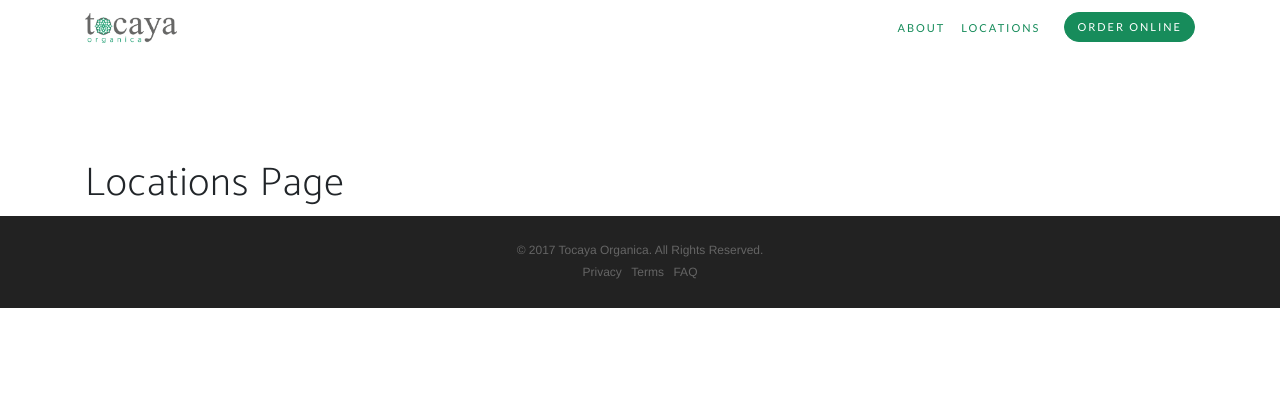
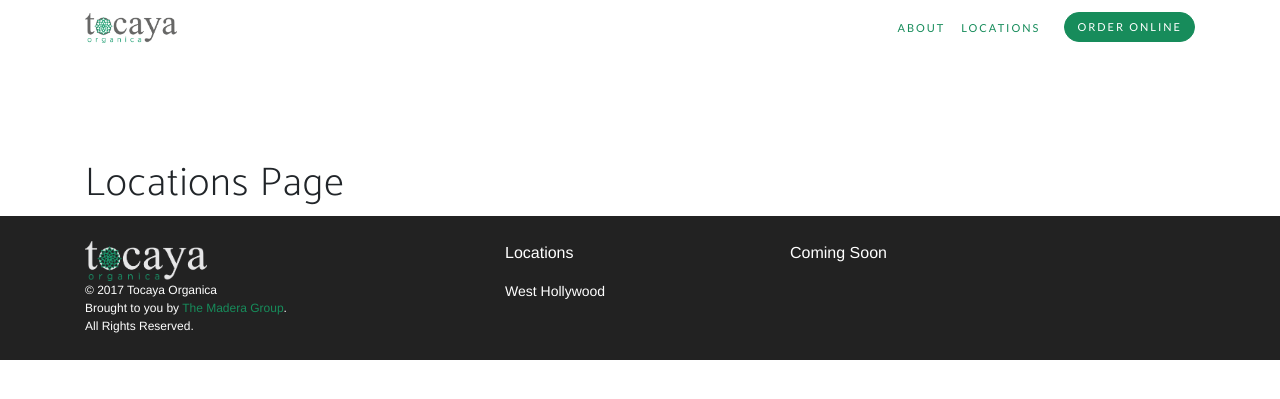
Before and after one commit to tocayaorganica/tocayaorganica.github.io, a Jekyll site: the page built from pages/locations.md, in a window 1280 px wide and 900 px high. Shown: the top 399 px of the window. Built offline with Jekyll 4.4.1, drawn with Linux system fonts in a browser that asks for light colours; some web fonts are replaced.

Commit message:
footer and locations defaults

```diff
--- a/_config.yml
+++ b/_config.yml
@@ -17,6 +17,20 @@ description: Write an awesome description for your new site here. You can edit t
   line in _config.yml. It will appear in your document head meta (for Google search
   results) and in your feed.xml site description.
 url:
+- scope:
+    path: ''
+    type: locations
+  values:
+    is-open: false
+    address:
+      street:
+      city:
+      zip:
+    phone-number:
+    hours: []
+    special-hours: []
+    postmates-link:
+    uber-eats-link:
 baseurl:
 markdown: kramdown
 plugins:
--- a/_includes/default/footer.html
+++ b/_includes/default/footer.html
@@ -1,16 +1,58 @@
 <footer>
 	<div class="container">
-		<p>&copy; 2017 {{ site.title }}. All Rights Reserved.</p>
-		<ul class="list-inline">
-			<li class="list-inline-item">
-				<a href="#">Privacy</a>
-			</li>
-			<li class="list-inline-item">
-				<a href="#">Terms</a>
-			</li>
-			<li class="list-inline-item">
-				<a href="#">FAQ</a>
-			</li>
-		</ul>
+		<div class="row">
+
+			<div class="col-4">
+				<!--logo-->
+				<img class="footer__logo" src="{{ site.footer-logo }}">
+
+				<!--trademark-->
+				<p>
+					&copy; {{ 'now' | date: "%Y" }} Tocaya Organica
+					<br/>
+					Brought to you by <a href="http://www.themaderagroup.com/" target="_blank">The Madera Group</a>.
+					<br/>
+					All Rights Reserved.
+				</p>
+			</div>
+
+			<!--open locations-->
+			<div class="col-3">
+				<ul>
+					<li class="footer__list__title">
+						<a href="/locations/">Locations</a>
+					</li>
+
+					{% for location in site.locations %}
+						{% if location.is-open == true %}
+
+							<li class="footer__list__item">{{ location.title }}</li>
+						{% endif %}
+					{% endfor %}
+				</ul>
+			</div>
+
+			<!--coming soon locations-->
+			<div class="col-3">
+				<ul>
+					<li class="footer__list__title">
+						<a href="/locations/">Coming Soon</a>
+					</li>
+
+					{% for location in site.locations %}
+						{% if location.is-open != true %}
+
+							<li class="footer__list__item">{{ location.title }}</li>
+						{% endif %}
+					{% endfor %}
+				</ul>
+			</div>
+
+			<!--social media-->
+			<div>
+
+			</div>
+
+		</div>
 	</div>
 </footer>
--- a/_sass/_footer.scss
+++ b/_sass/_footer.scss
@@ -1,8 +1,7 @@
 // Styling for the footer
 footer {
     padding: 25px 0;
-    text-align: center;
-    color: fade-out(white, .7);
+    color: white;
     background-color: $gray-darker;
     p {
         font-size: 12px;
@@ -11,9 +10,18 @@ footer {
     ul {
         margin-bottom: 0;
         li {
+            list-style: none;
+
+            &.footer__list__title {
+                margin-bottom: 16px;
+            }
+
+            &.footer__list__item {
+                font-size: 14px;
+            }
+
             a {
-                font-size: 12px;
-                color: fade-out(white, .7);
+                color: white;
                 &:hover,
                 &:focus,
                 &:active,
@@ -23,4 +31,8 @@ footer {
             }
         }
     }
+
+    img.footer__logo {
+        height: 40px;
+    }
 }
```
